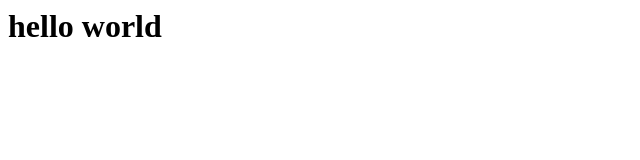
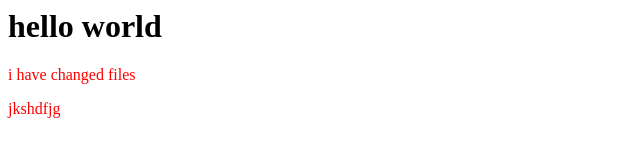
Before and after one commit to spandey1296/ONLINE-CLASSROOM, a plain HTML site: page index.html in a window 1280 px wide. Shown: the whole page, without its empty margins (0-640 px from the left). Drawn offline with Linux system fonts and the light colour scheme.

Commit message:
add text to style

```diff
--- a/index.html
+++ b/index.html
@@ -2,7 +2,19 @@
 <head>
 	<title>git</title>
 </head>
+<style type="text/css">
+
+p{
+	color:red;
+}
+
+
+
+</style>
 <body>
 	<h1>hello world</h1>
+	<p>i have changed files</p>
+	<p>jkshdfjg</p>
+
 </body>
 </html>
```
